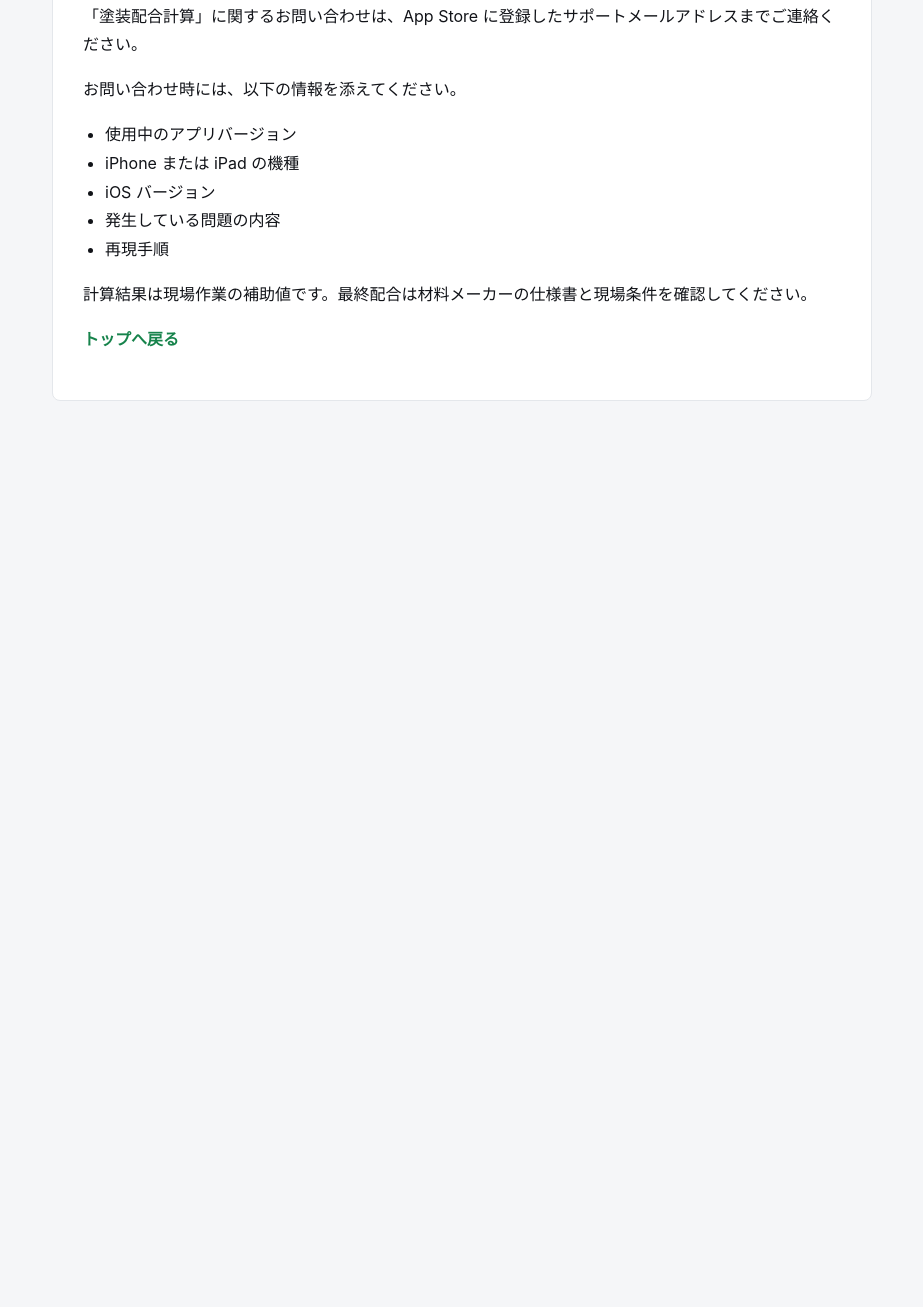
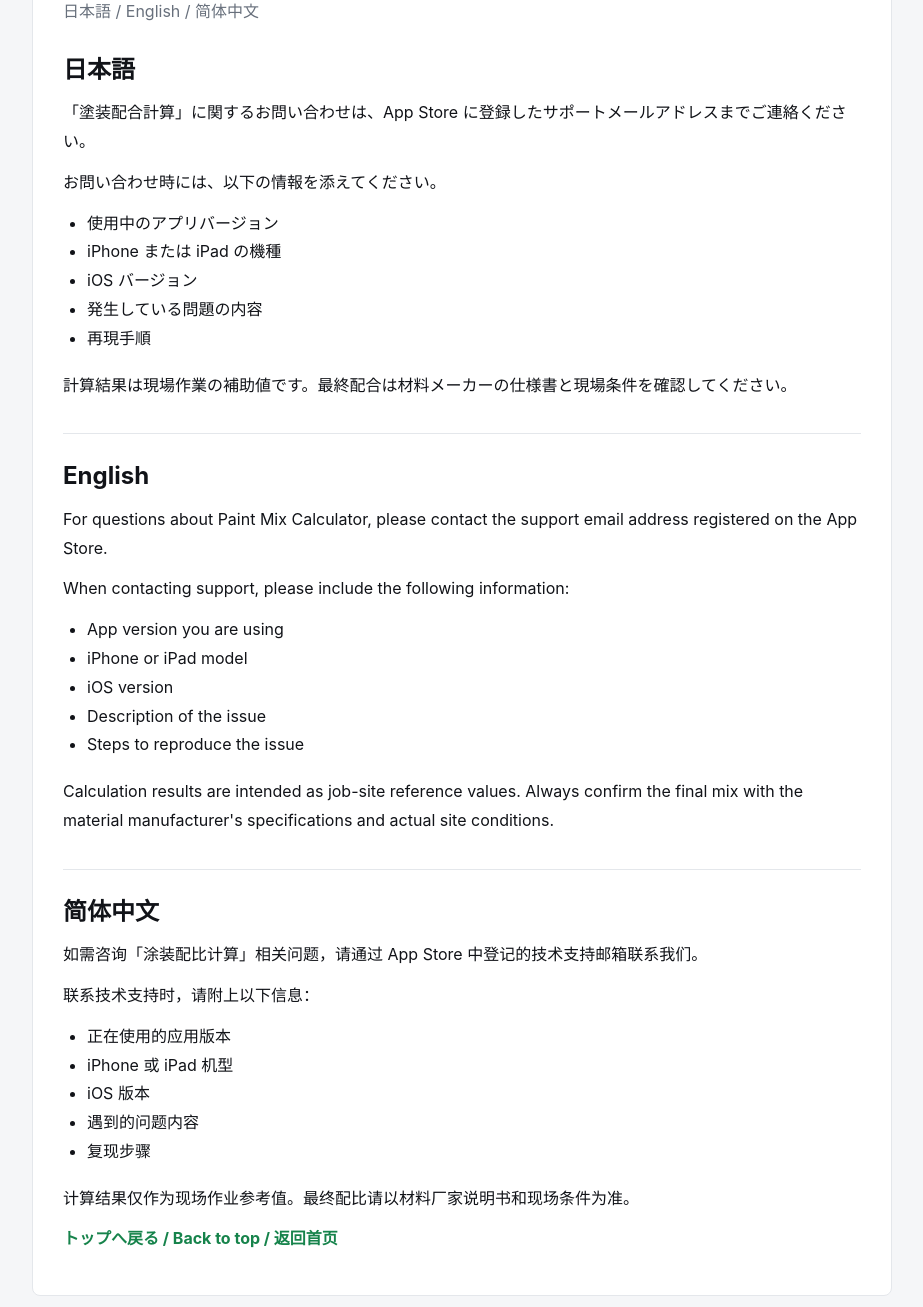
Before and after one commit to Davidzyj/paintmixpro-legal, a plain HTML site: page support.html in a window 1280 px wide. Shown: the part 140-1447 px from the top of the page, without its empty margins (178-1101 px from the left). Before the commit the page ends 800 px from the top, so only its background shows below. Drawn offline with Linux system fonts and the light colour scheme.

Commit message:
Localize legal pages

```diff
--- a/support.html
+++ b/support.html
@@ -5,48 +5,95 @@
   <meta name="viewport" content="width=device-width, initial-scale=1">
   <title>サポート - 塗装配合計算</title>
   <style>
+    :root {
+      color-scheme: light;
+      --bg: #f5f6f8;
+      --panel: #ffffff;
+      --text: #111318;
+      --muted: #68707c;
+      --accent: #16834b;
+      --line: #e4e7eb;
+    }
+
+    * {
+      box-sizing: border-box;
+    }
+
     body {
       margin: 0;
-      background: #f5f6f8;
-      color: #111318;
-      font-family: -apple-system, BlinkMacSystemFont, "Hiragino Sans", "Yu Gothic", "Noto Sans JP", sans-serif;
+      background: var(--bg);
+      color: var(--text);
+      font-family: -apple-system, BlinkMacSystemFont, "Hiragino Sans", "Yu Gothic", "Noto Sans JP", "Noto Sans SC", sans-serif;
       line-height: 1.8;
     }
 
     main {
-      max-width: 820px;
+      max-width: 900px;
       margin: 0 auto;
       padding: 44px 20px;
     }
 
     article {
-      background: #ffffff;
-      border: 1px solid #e4e7eb;
+      background: var(--panel);
+      border: 1px solid var(--line);
       border-radius: 8px;
       padding: 30px;
     }
 
+    header {
+      margin-bottom: 28px;
+    }
+
     h1 {
-      margin-top: 0;
-      font-size: 32px;
+      margin: 0 0 8px;
+      font-size: clamp(28px, 5vw, 40px);
       line-height: 1.25;
     }
 
+    h2 {
+      margin: 34px 0 12px;
+      padding-top: 26px;
+      border-top: 1px solid var(--line);
+      font-size: 24px;
+      line-height: 1.35;
+    }
+
+    p {
+      margin: 12px 0;
+    }
+
     ul {
-      padding-left: 22px;
+      margin: 10px 0 18px;
+      padding-left: 24px;
     }
 
     a {
-      color: #16834b;
+      color: var(--accent);
       font-weight: 700;
       text-decoration: none;
+    }
+
+    .languages {
+      color: var(--muted);
+    }
+
+    .language-section:first-of-type h2 {
+      margin-top: 0;
+      padding-top: 0;
+      border-top: 0;
     }
   </style>
 </head>
 <body>
   <main>
     <article>
+      <header>
         <h1>サポート</h1>
+        <p class="languages">日本語 / English / 简体中文</p>
+      </header>
+
+      <section class="language-section" lang="ja">
+        <h2>日本語</h2>
         <p>「塗装配合計算」に関するお問い合わせは、App Store に登録したサポートメールアドレスまでご連絡ください。</p>
 
         <p>お問い合わせ時には、以下の情報を添えてください。</p>
@@ -59,7 +106,41 @@
         </ul>
 
         <p>計算結果は現場作業の補助値です。最終配合は材料メーカーの仕様書と現場条件を確認してください。</p>
-      <p><a href="./index.html">トップへ戻る</a></p>
+      </section>
+
+      <section class="language-section" lang="en">
+        <h2>English</h2>
+        <p>For questions about Paint Mix Calculator, please contact the support email address registered on the App Store.</p>
+
+        <p>When contacting support, please include the following information:</p>
+        <ul>
+          <li>App version you are using</li>
+          <li>iPhone or iPad model</li>
+          <li>iOS version</li>
+          <li>Description of the issue</li>
+          <li>Steps to reproduce the issue</li>
+        </ul>
+
+        <p>Calculation results are intended as job-site reference values. Always confirm the final mix with the material manufacturer's specifications and actual site conditions.</p>
+      </section>
+
+      <section class="language-section" lang="zh-Hans">
+        <h2>简体中文</h2>
+        <p>如需咨询「涂装配比计算」相关问题，请通过 App Store 中登记的技术支持邮箱联系我们。</p>
+
+        <p>联系技术支持时，请附上以下信息：</p>
+        <ul>
+          <li>正在使用的应用版本</li>
+          <li>iPhone 或 iPad 机型</li>
+          <li>iOS 版本</li>
+          <li>遇到的问题内容</li>
+          <li>复现步骤</li>
+        </ul>
+
+        <p>计算结果仅作为现场作业参考值。最终配比请以材料厂家说明书和现场条件为准。</p>
+      </section>
+
+      <p><a href="./index.html">トップへ戻る / Back to top / 返回首页</a></p>
     </article>
   </main>
 </body>
```
Also changed, not shown: privacy-policy.html (+102 -20 lines), 1 other file. Lines whose indentation alone changed are shown as unchanged.
